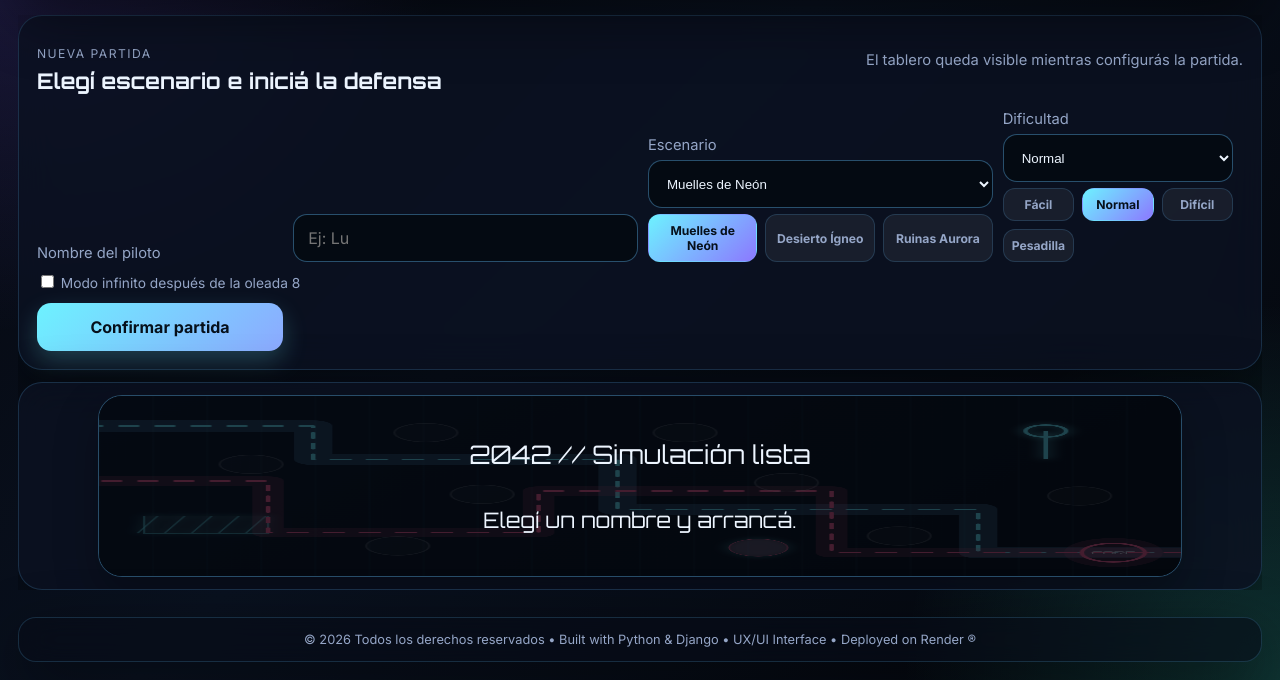
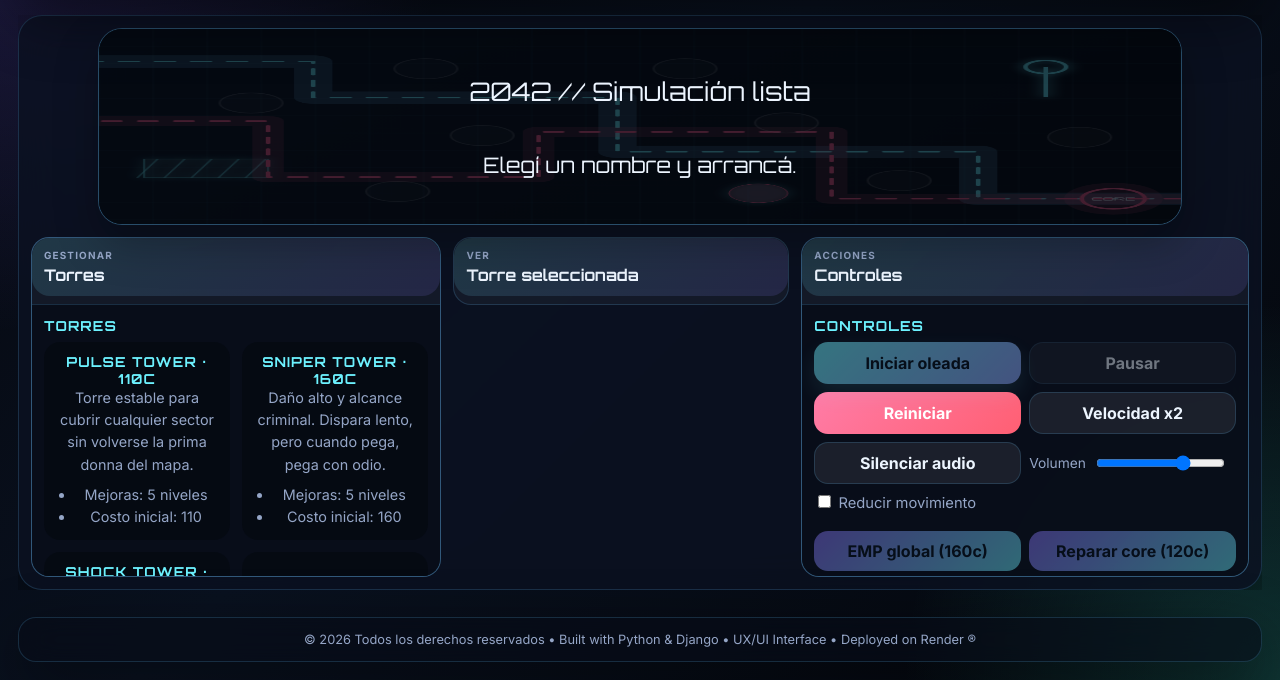
Before and after one commit to lu-developer476/2042, a Django app: page / in a window 1280 px wide. Shown: the part 120-800 px from the top of the page. Run offline with Django 5.2, Linux system fonts and the light colour scheme; data that the repository does not hold is empty.

Commit message:
Move game controls onto board (#36)

```diff
--- a/game/static/game/css/styles.css
+++ b/game/static/game/css/styles.css
@@ -1137,3 +1137,68 @@ td { color: var(--muted); }
     font-size: 1rem;
   }
 }
+
+.board-command-grid {
+  display: grid;
+  grid-template-columns: minmax(260px, 1.1fr) minmax(240px, 0.9fr) minmax(280px, 1.2fr);
+  gap: clamp(8px, 1vw, 12px);
+  margin-top: clamp(8px, 1vw, 12px);
+  align-items: start;
+}
+
+.board-command-section {
+  min-height: 0;
+  padding: 0;
+  overflow: hidden;
+}
+
+.board-command-section .play-popover-trigger {
+  min-height: 58px;
+}
+
+.board-command-section .play-popover-panel {
+  display: none;
+  max-height: min(34svh, 320px);
+}
+
+.board-command-section[open] .play-popover-panel {
+  display: grid;
+}
+
+.board-command-section[open] {
+  border-color: var(--line-strong);
+}
+
+.board-command-section .tower-shop {
+  grid-template-columns: repeat(auto-fit, minmax(180px, 1fr));
+}
+
+.board-command-section .controls-row,
+.board-command-section .ability-row {
+  display: grid;
+  grid-template-columns: repeat(auto-fit, minmax(150px, 1fr));
+  gap: 8px;
+  margin-top: 0;
+}
+
+.board-command-section .ability-row {
+  margin-top: 8px;
+}
+
+.board-command-section .button {
+  width: 100%;
+}
+
+.play-dialog-grid-single {
+  grid-template-columns: 1fr;
+}
+
+@media (max-width: 960px) {
+  .board-command-grid {
+    grid-template-columns: 1fr;
+  }
+
+  .board-command-section .play-popover-panel {
+    max-height: none;
+  }
+}
--- a/game/templates/game/home.html
+++ b/game/templates/game/home.html
@@ -6,14 +6,18 @@
 {% endblock %}
 {% block content %}
 <section class="game-layout" aria-label="Interfaz principal del juego">
-  <section class="card launch-panel" aria-label="Configurar partida">
-    <div class="launch-panel-header">
-      <div>
-        <p class="side-label">Nueva partida</p>
-        <h2>Elegí escenario e iniciá la defensa</h2>
-      </div>
-      <p class="microcopy">El tablero queda visible mientras configurás la partida.</p>
-    </div>
+  <aside class="sidebar command-sidebar" aria-label="Consola lateral de comando">
+    <dialog id="play-dialog" class="info-dialog">
+      <section class="card play-dialog-card dialog-card" aria-label="Panel de juego">
+        <button class="dialog-close" type="button" data-dialog-close aria-label="Cerrar">×</button>
+        <h2>Partida</h2>
+
+        <div class="play-dialog-grid play-dialog-grid-single" aria-label="Accesos rápidos de juego">
+          <details class="play-dialog-section play-popover" open aria-label="Configuración de partida">
+            <summary class="play-popover-trigger"><span>Configurar</span><strong>Nueva partida</strong></summary>
+            <div class="play-popover-panel">
+              <h3>Configurar partida</h3>
+              <p class="microcopy" data-i18n="loginCopy">Elegí escenario, dificultad e iniciá una nueva partida. Las torres, controles y acciones quedan disponibles desde el tablero durante toda la partida.</p>
               <div class="setup-fields launch-setup-fields">
                 <label class="label" for="player-name" data-i18n="pilotName">Nombre del piloto</label>
                 <input id="player-name" class="input" type="text" maxlength="30" placeholder="Ej: Lu" data-i18n-placeholder="pilotPlaceholder" />
@@ -42,25 +46,23 @@
                 </label>
                 <button id="start-game" class="button primary" data-i18n="startSimulation">Confirmar partida y jugar</button>
               </div>
-  </section>
-
-  <aside class="sidebar command-sidebar" aria-label="Consola lateral de comando">
-    <dialog id="play-dialog" class="info-dialog">
-      <section class="card play-dialog-card dialog-card" aria-label="Panel de juego">
-        <button class="dialog-close" type="button" data-dialog-close aria-label="Cerrar">×</button>
-        <h2>Partida</h2>
-
-        <div class="play-dialog-grid" aria-label="Accesos rápidos de juego">
-          <details class="play-dialog-section play-popover" aria-label="Configuración de partida">
-            <summary class="play-popover-trigger"><span>Configurar</span><strong>Nueva partida</strong></summary>
-            <div class="play-popover-panel">
-          <h3>Configurar partida</h3>
-          <p class="microcopy" data-i18n="loginCopy">Usá el panel visible sobre el tablero para elegir escenario, dificultad e iniciar la partida.</p>
               <p class="microcopy"><strong>Atajos:</strong> Espacio pausa/reanuda · N inicia oleada · 1/2/3 selecciona torres · M silencia audio · R reinicia.</p>
             </div>
           </details>
+        </div>
+      </section>
+    </dialog>
+  </aside>
 
-          <details class="play-dialog-section play-popover" aria-label="Torres">
+  <section class="game-panel board-only" aria-label="Tablero de juego">
+    <div class="battlefield-wrap">
+      <canvas id="battlefield" width="960" height="540" role="img" aria-label="Campo de batalla con rutas, nodos de torres y núcleo a defender"></canvas>
+      <div id="accessible-status" class="sr-only" aria-live="polite">Simulación lista.</div>
+      <div id="overlay-message" class="overlay-message hidden"></div>
+    </div>
+
+    <div class="board-command-grid" aria-label="Opciones de partida disponibles desde el tablero">
+      <details class="play-dialog-section board-command-section" open aria-label="Torres">
         <summary class="play-popover-trigger"><span>Gestionar</span><strong>Torres</strong></summary>
         <div class="play-popover-panel">
           <h3>Torres</h3>
@@ -69,7 +71,7 @@
         </div>
       </details>
 
-          <details class="play-dialog-section play-popover" aria-label="Torre seleccionada">
+      <details class="play-dialog-section board-command-section" aria-label="Torre seleccionada">
         <summary class="play-popover-trigger"><span>Ver</span><strong>Torre seleccionada</strong></summary>
         <div class="play-popover-panel">
           <h3>Torre seleccionada</h3>
@@ -79,7 +81,7 @@
         </div>
       </details>
 
-          <details class="play-dialog-section play-popover controls-card" aria-label="Controles de partida">
+      <details class="play-dialog-section board-command-section controls-card" open aria-label="Controles de partida">
         <summary class="play-popover-trigger"><span>Acciones</span><strong>Controles</strong></summary>
         <div class="play-popover-panel">
           <h3>Controles</h3>
@@ -102,16 +104,6 @@
       </details>
     </div>
   </section>
-    </dialog>
-  </aside>
-
-  <section class="game-panel board-only" aria-label="Tablero de juego">
-    <div class="battlefield-wrap">
-      <canvas id="battlefield" width="960" height="540" role="img" aria-label="Campo de batalla con rutas, nodos de torres y núcleo a defender"></canvas>
-      <div id="accessible-status" class="sr-only" aria-live="polite">Simulación lista.</div>
-      <div id="overlay-message" class="overlay-message hidden"></div>
-    </div>
-  </section>
 </section>
 {% endblock %}
 {% block extra_js %}
```
Lines whose indentation alone changed are shown as unchanged.
